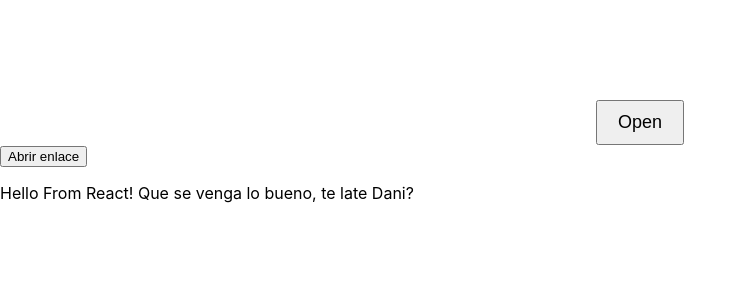
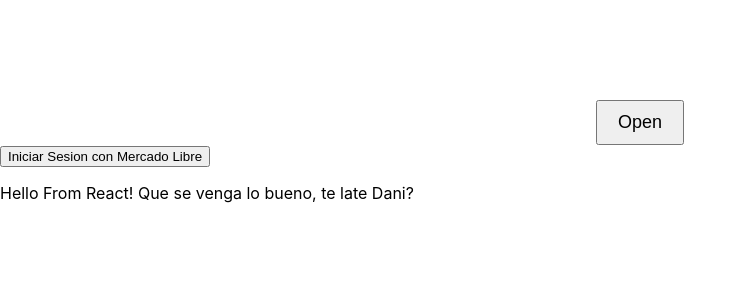
Before and after one commit to GabrielEdid/test_web, a React (Create React App) app: page / in a window 1280 px wide. Shown: the top 300 px of the page, without its empty margins (0-747 px from the left). Built offline with nearby package versions, Linux system fonts and the light colour scheme.

Commit message:
Mejoras en Texto

```diff
--- a/src/Components/PopUp/PopUp.js
+++ b/src/Components/PopUp/PopUp.js
@@ -9,7 +9,7 @@ class PopUp extends React.Component {
     render() {
         return (
             <button onClick={this.openWindow}>
-                Abrir enlace
+                Iniciar Sesion con Mercado Libre
             </button>
         );
     }
```
